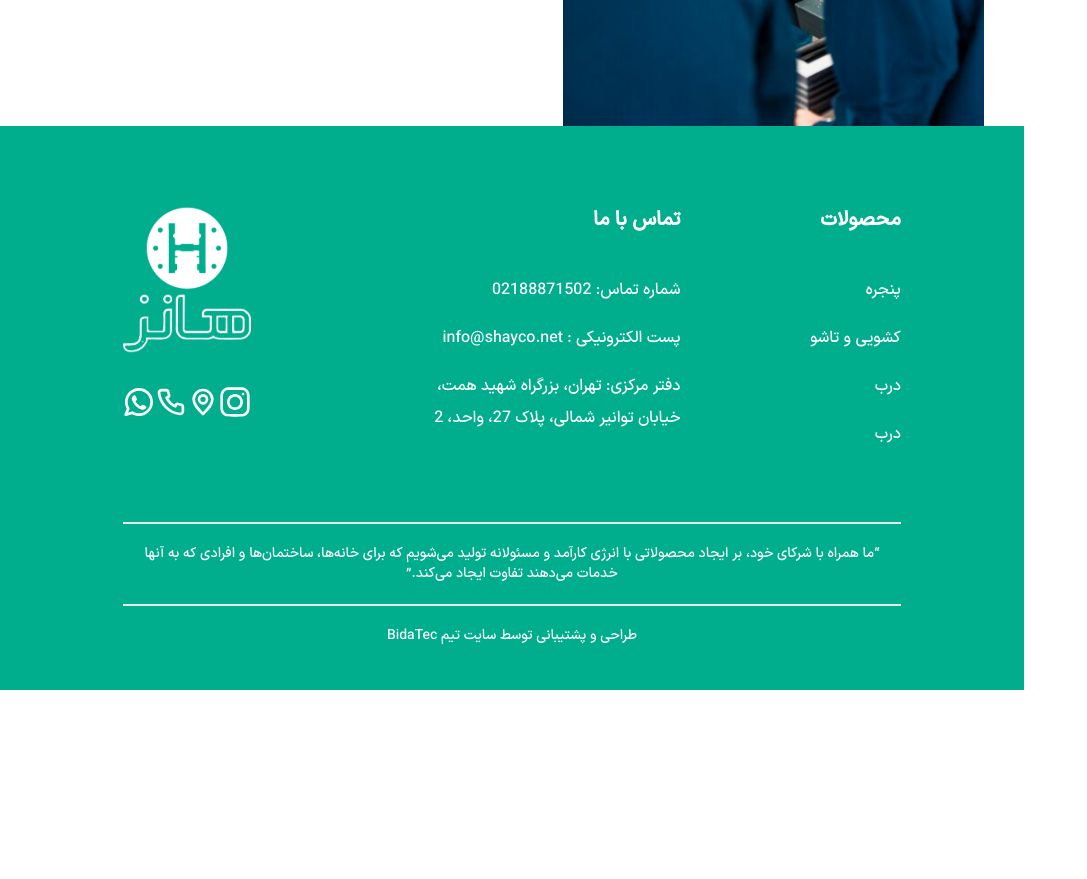
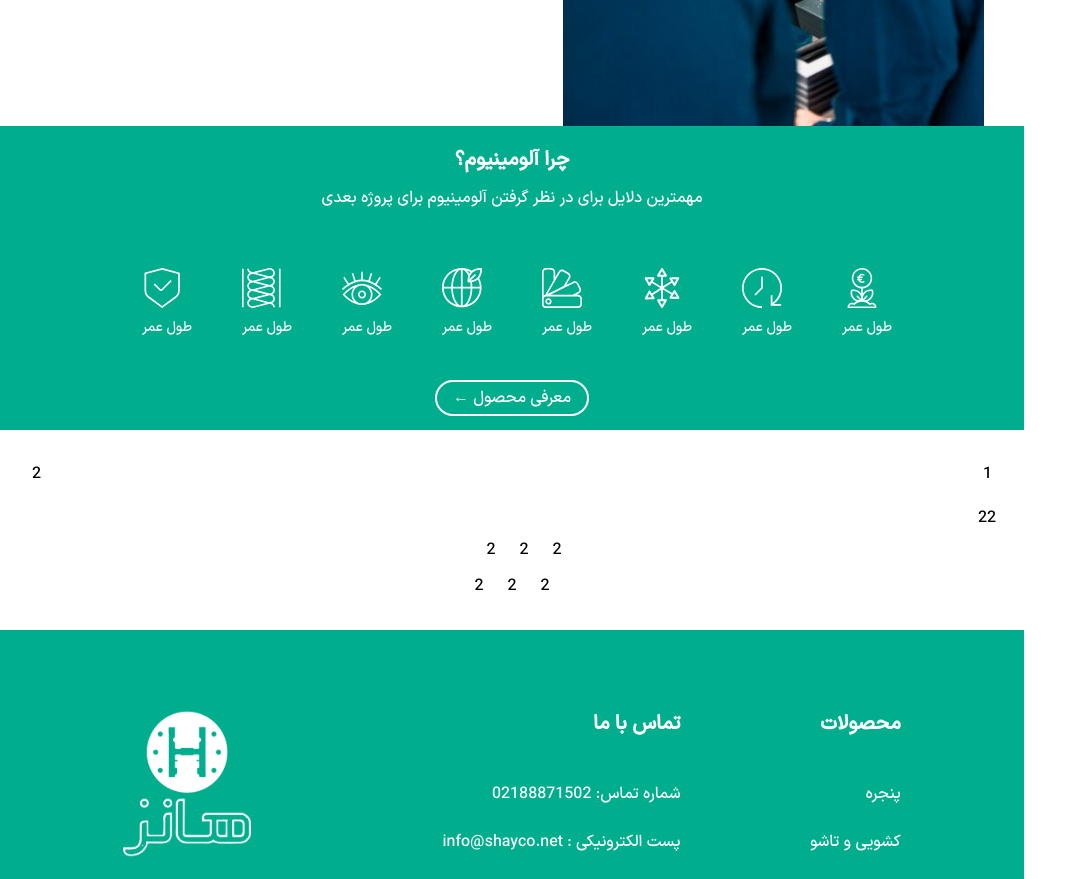
Before and after one commit to zahra-hsb/hanz-, a Next.js app: page / in a window 1280 px wide. Shown: the part 3680-4559 px from the top of the page, without its empty margins (0-1087 px from the left). Before the commit the page ends 4370 px from the top, so only its background shows below. Built offline with nearby package versions, Linux system fonts and the light colour scheme.

Commit message:
two component un commented

```diff
--- a/src/pages/index.js
+++ b/src/pages/index.js
@@ -12,8 +12,8 @@ export default function Home() {
       <CategorySection />
       <AboutSection />
       <Company />
-      {/* <FaQ />
-      <Slider /> */}
+      <FaQ />
+      <Slider />
     </main>
   );
 }
```
